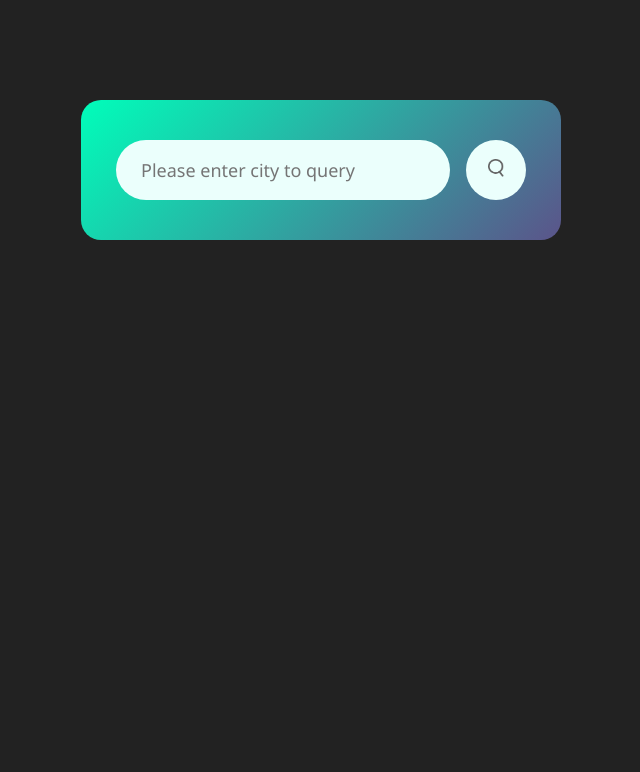
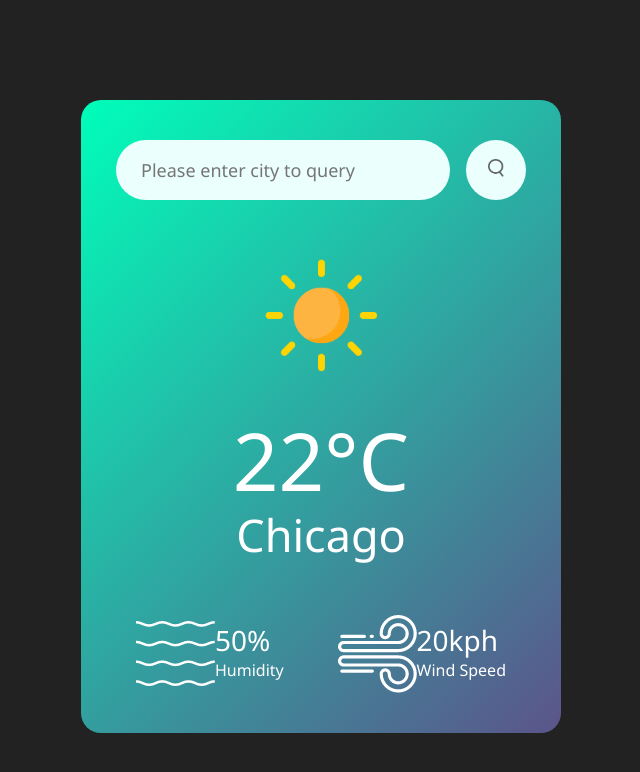
Before and after one commit to Sulwe/weather_app, a plain HTML site: page index.html in a window 1280 px wide. Shown: the whole page, without its empty margins (319-959 px from the left). Drawn offline with Linux system fonts and the light colour scheme.

Commit message:
add various weather conditions and style

```diff
--- a/index.html
+++ b/index.html
@@ -12,6 +12,27 @@
                 <input type="text" placeholder="Please enter city to query" spellcheck="false">
                 <button><img src="images/search.png" alt="search button"></button>
             </div>
+            <div class="weather">
+                <img src="images/clear.png" class="weather-icon">
+                <h1 class="temp">22°C</h1>
+                <h2 class="city">Chicago</h2>
+                <div class="details">
+                    <div class="col">
+                        <img src="images/humidity.png">
+                        <div>
+                            <p class="humidity">50%</p>
+                            <p>Humidity</p>
+                        </div>
+                    </div>
+                    <div class="col">
+                        <img src="images/wind.png">
+                        <div>
+                            <p class="wind">20kph</p>
+                            <p>Wind Speed</p>
+                        </div>
+                    </div>
+                </div>
+            </div>
         </div>
     </body>
 </html>
--- a/styles.css
+++ b/styles.css
@@ -14,7 +14,7 @@ body {
     width: 90%;
     max-width: 480px;
     background: linear-gradient(135deg, #00feba, #5b548a);
-    color: fff;
+    color: #fff;
     margin: 100px auto 0;
     border-radius: 20px;
     padding: 40px 35px;
@@ -54,3 +54,43 @@ body {
 .search button img {
     width: 16px;
 }
+
+.weather-icon {
+    width: 170px;
+    margin-top: 30px;
+}
+
+.weather h1 {
+    font-size: 80px;
+    font-weight: 500;
+}
+
+.weather h2 {
+    font-size: 45px;
+    font-weight: 400;
+    margin-top: -10px;
+}
+
+.details {
+    display: flex;
+    align-items: center;
+    justify-content: space-between;
+    padding: 0 20px;
+    margin-top: 50px;
+}
+
+.col {
+    display: flex;
+    align-items: center;
+    text-align: left;
+}
+
+.com img {
+    width: 40px;
+    margin-right: 10px;
+}
+
+.humidity, .wind {
+    font-size: 28px;
+    margin-top: -6px;
+}
```
